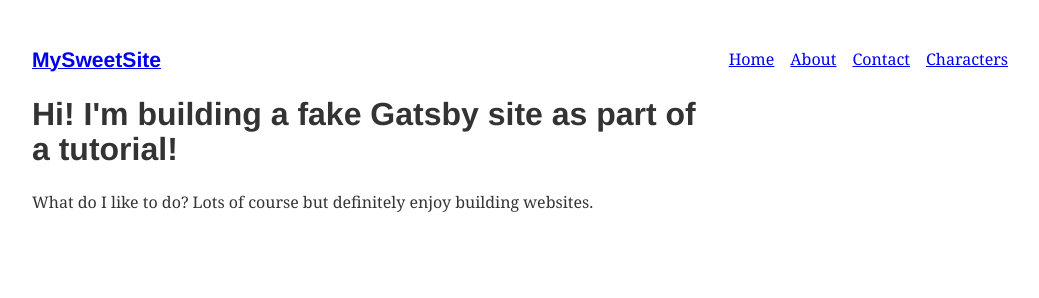
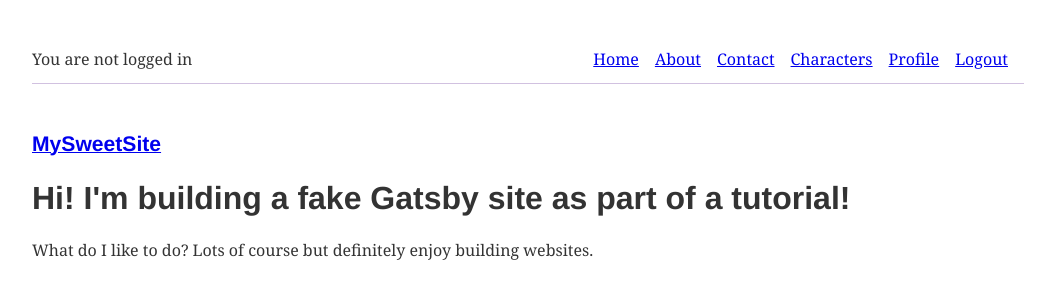
Before and after one commit to xaositectt/gatsby_learning, a Gatsby site: page / in a window 1280 px wide. Shown: the whole page, without its empty margins (112-1151 px from the left). Built offline with nearby package versions, Linux system fonts and the light colour scheme; Gatsby itself is replaced by a stand-in of ours.

Commit message:
added navbar

```diff
--- a/src/components/layout.js
+++ b/src/components/layout.js
@@ -1,6 +1,7 @@
 import React from "react"
 import { Link } from "gatsby"
 import SEO from "./seo"
+import NavBar from './nav_bar'
 
 const ListLink = props => (
   <li style={{ display: `inline-block`, marginRight: `1rem` }}>
@@ -11,16 +12,11 @@ const ListLink = props => (
 export default ({ children }) => (
   <div style={{ margin: `3rem auto`, maxWidth: '80%', padding: `0 1rem` }}>
     <SEO />
+    <NavBar />
     <header style={{ marginBottom: `1.5rem` }}>
       <Link to="/" style={{ textShadow: `none`, backgroundImage: `none` }}>
         <h3 style={{ display: `inline` }}>MySweetSite</h3>
       </Link>
-      <ul style={{ listStyle: `none`, float: `right` }}>
-        <ListLink to="/">Home</ListLink>
-        <ListLink to="/about/">About</ListLink>
-        <ListLink to="/contact/">Contact</ListLink>
-        <ListLink to="/characters/">Characters</ListLink>
-      </ul>
     </header>
     {children}
   </div>
--- /dev/null
+++ b/src/components/nav_bar.js
@@ -0,0 +1,31 @@
+import React from "react"
+import { Link } from "gatsby"
+
+const ListLink = props => (
+  <li style={{ display: `inline-block`, marginRight: `1rem` }}>
+    <Link to={props.to}>{props.children}</Link>
+  </li>
+)
+
+export default () => (
+  <div
+    style={{
+      display: "flex",
+      flex: "1",
+      justifyContent: "space-between",
+      borderBottom: "1px solid #d1c1e0",
+      marginBottom: `3rem`
+    }}
+  >
+    <span>You are not logged in</span>
+
+    <nav>
+      <ListLink to="/">Home</ListLink>
+      <ListLink to="/about/">About</ListLink>
+      <ListLink to="/contact/">Contact</ListLink>
+      <ListLink to="/characters/">Characters</ListLink>
+      <ListLink to="/">Profile</ListLink>
+      <ListLink to="/">Logout</ListLink>
+    </nav>
+  </div>
+)
```
